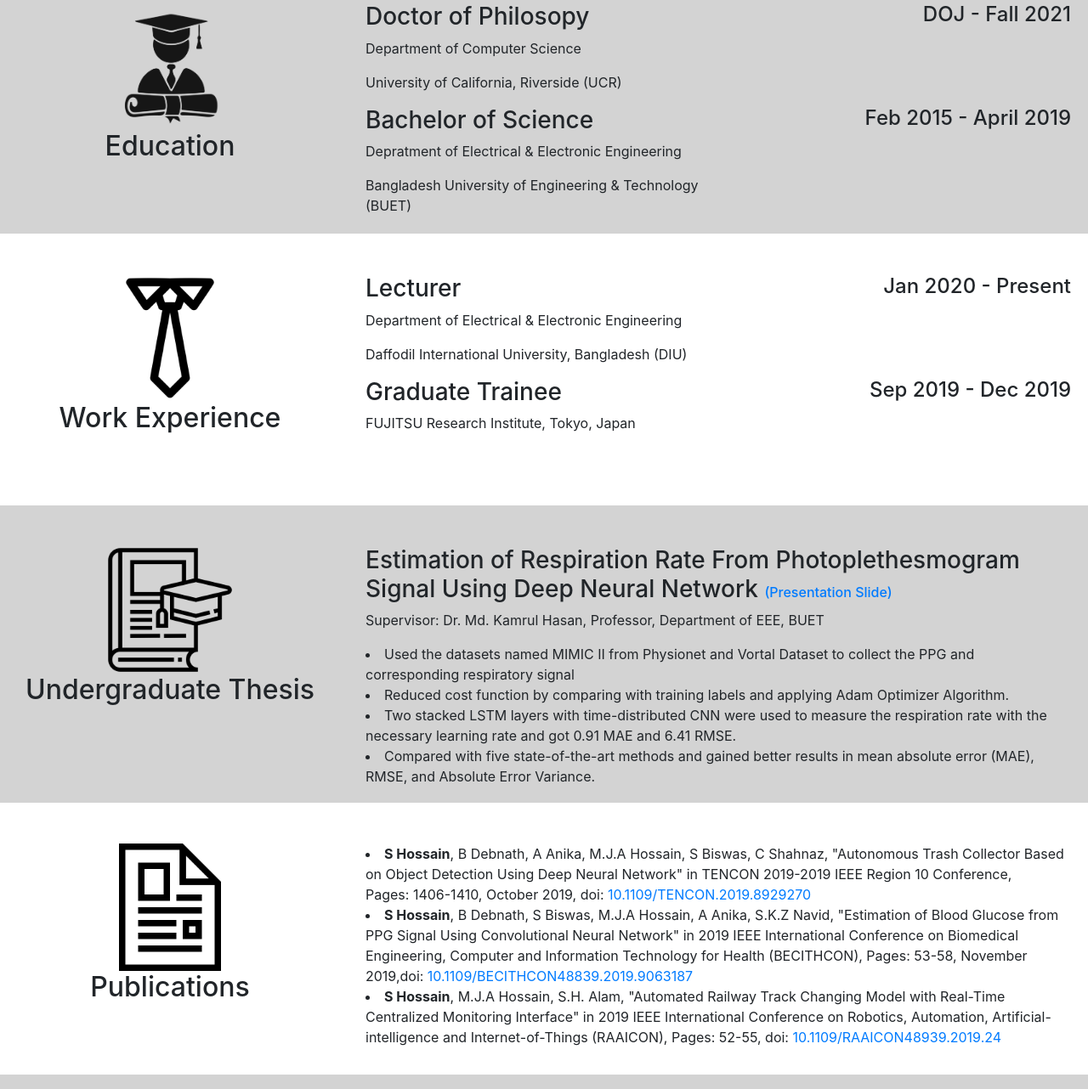
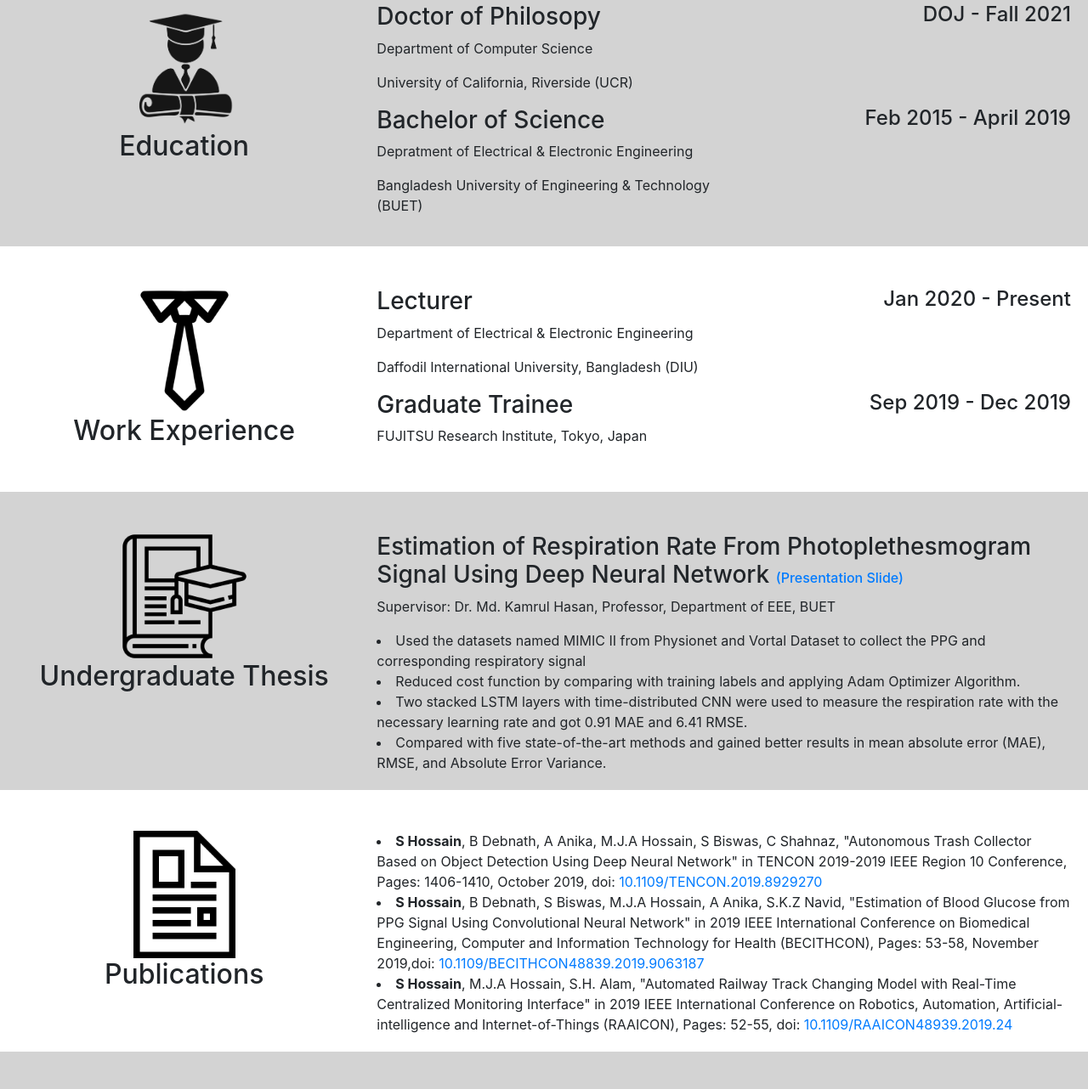
Before and after one commit to ShamimaMoni/Personal-website-SH-, a plain HTML site: page index.html in a window 1280 px wide. Shown: the part 498-1780 px from the top of the page at 85% size. Drawn offline with nearby package versions, Linux system fonts and the light colour scheme.

Commit message:
first commit

```diff
--- a/index.html
+++ b/index.html
@@ -41,11 +41,11 @@
 
         </nav>
         </div>
-    <div class=" intro" id="intro">
+    <div class="container-fluid intro" id="intro">
         <br>
         <br>
         <div class="row">
-            <div class="col-sm-4 col-md-4 category">
+            <div class="col-sm-4 category">
                 <img src="picture.jpg" class="rounded-circle" width="250" alt="">
                 <br>
                 <br>
@@ -54,7 +54,7 @@
                 <a href="https://www.linkedin.com/in/shamima-hossain-9a4473107/"  target="_blank"><img src="linkdin.png" width="40" alt=""></a>
                 <a href="https://www.researchgate.net/profile/Mst-Hossain" target="_blank" ><img src="researchgate.png" width="30" alt=""></a>
             </div>
-            <div class="col-sm-8 col-md-8 myself">
+            <div class="col-sm-8 myself">
                 <p>Hello! I am Shamima Hossain. I am an incoming graduate student at the Department of Computer Science of University of California, Riverside. Currently, I am serving as a Lecturer at the Department of Electrical and Electronic Engineering of Daffodil International University, Dhaka.</p>
                 <p> My research interest includes Data Science, Machine Learning,Artificial Intelligence and Signal Processing. In my free time, I like to read books and travel. </p>
                 <p>You can download my CV <a href="resume.pdf">here.</a></p>
@@ -65,26 +65,27 @@
         <br>
         <br>
         <div class="row">
-            <div class="col-4 category">
+            <div class="col-sm-4 col-md-4 category">
                 <img src="Education.png" width="150" alt="">
                 <h2> Education</h2>
+                <br>
             </div>
-            <div class="col-8">
+            <div class="col-sm-8 col-md-8">
                 <div class="row row-cols-2">
-                    <div class="col-6">
+                    <div class="col-sm-6 col-md-6">
                         <h3>Doctor of Philosopy</h3>
                         <p>Department of Computer Science</p>
                         <p>University of California, Riverside (UCR)</p>
                     </div>
-                    <div class="col-6 Date">
+                    <div class="col-sm-6 col-md-6 Date">
                         <h4>DOJ - Fall 2021</h4>
                     </div>
-                    <div class="col-6">
+                    <div class="col-sm-6 col-md-6">
                         <h3>Bachelor of Science</h3>
                         <p>Depratment of Electrical & Electronic Engineering</p>
                         <p>Bangladesh University of Engineering & Technology (BUET)</p>
                     </div>
-                    <div class="col-6 Date">
+                    <div class="col-sm-6 col-md-6 Date">
                         <h4>Feb 2015 - April 2019</h4>
                     </div>
                   </div>
@@ -95,25 +96,26 @@
         <br>
         <br>
         <div class="row">
-            <div class="col-4 category">
+            <div class="col-sm-4 col-md-4 category">
                 <img src="Experience.png" width="150" alt="">
                 <h2>Work Experience</h2>
+                <br>
             </div>
-            <div class="col-8">
+            <div class="col-sm-8 col-md-8">
                 <div class="row row-cols-2">
-                    <div class="col-6">
+                    <div class="col-sm-6 col-md-6">
                         <h3>Lecturer</h3>
                         <p>Department of Electrical & Electronic Engineering</p>
                         <p>Daffodil International University, Bangladesh (DIU)</p>
                     </div>
-                    <div class="col-6 Date">
+                    <div class="col-sm-6 col-md-6 Date">
                         <h4>Jan 2020 - Present</h4>
                     </div>
-                    <div class="col-6">
+                    <div class="col-sm-6 col-md-6">
                         <h3>Graduate Trainee</h3>
                         <p>FUJITSU Research Institute, Tokyo, Japan</p>
                     </div>
-                    <div class="col-6 Date">
+                    <div class="col-sm-6 col-md-6 Date">
                         <h4>Sep 2019 - Dec 2019</h4>
                     </div>
                   </div>
@@ -125,11 +127,12 @@
         <br>
         <br>
         <div class="row">
-            <div class="col-4 category">
+            <div class="col-sm-4 col-md-4 category">
                 <img src="thesis.png" width="150" alt="">
                 <h2>Undergraduate Thesis</h2>
+                <br>
             </div>
-            <div class="col-8">
+            <div class="col-sm-8 col-md-8">
                 <h3>Estimation of Respiration Rate From Photoplethesmogram Signal Using Deep Neural Network <span id="thesis_link"><a href="https://drive.google.com/file/d/1Y52GgZ9QzsgNR5_IfiB33fWDk-ij9J9e/view?usp=sharing" target="_blank">(Presentation Slide)</a></span> </h3>
                 <p>Supervisor: Dr. Md. Kamrul Hasan, Professor, Department of EEE, BUET</p>
                 <li>Used the datasets named MIMIC II from Physionet and Vortal Dataset to collect the PPG and corresponding respiratory signal</li>
@@ -144,11 +147,12 @@
         <br>
         <br>
         <div class="row">
-            <div class="col-4 category">
+            <div class="col-sm-4 col-md-4 category">
                 <img src="publication.png" width="150" alt="">
                 <h2>Publications</h2>
+                <br>
             </div>
-            <div class="col-8">
+            <div class="col-sm-8 col-md-8">
                 <li> <b>S Hossain</b>, B Debnath, A Anika, M.J.A Hossain, S Biswas, C Shahnaz, "Autonomous Trash Collector Based on Object Detection Using Deep Neural Network" in TENCON 2019-2019 IEEE Region 10 Conference, Pages: 1406-1410, October 2019, doi: <a href="10.1109/TENCON.2019.8929270" target="_blank">10.1109/TENCON.2019.8929270</a> </li>
                 <li><b>S Hossain</b>, B Debnath, S Biswas, M.J.A Hossain, A Anika, S.K.Z Navid, "Estimation of Blood Glucose from PPG Signal Using Convolutional Neural Network" in 2019 IEEE International Conference on Biomedical Engineering, Computer and Information Technology for Health (BECITHCON), Pages: 53-58, November 2019,doi: <a href="10.1109/BECITHCON48839.2019.9063187" target="_blank">10.1109/BECITHCON48839.2019.9063187</a> </li>
                 <li><b>S Hossain</b>, M.J.A Hossain, S.H. Alam, "Automated Railway Track Changing Model with Real-Time Centralized Monitoring Interface" in 2019 IEEE International Conference on Robotics, Automation, Artificial-intelligence and Internet-of-Things (RAAICON), Pages: 52-55, doi: <a href="10.1109/RAAICON48939.2019.24" target="_blank">10.1109/RAAICON48939.2019.24</a></li>
--- a/style.css
+++ b/style.css
@@ -1,7 +1,8 @@
 .education{
     background-color: lightgray;
-    height: 320px;
     padding-right: 20px;
+    padding-bottom: 20px;
+    padding-left: 20px;
 }
 .category{
     text-align: center;
@@ -12,14 +13,16 @@
 }
 
 .experience{
-    height: 320px;
     padding-right: 20px;
+    padding-bottom: 20px;
+    padding-left: 20px;
 }
 
 .thesis{
     background-color: lightgray;
-    height: 350px;
     padding-right: 20px;
+    padding-bottom: 20px;
+    padding-left: 20px;
 }
 
 #thesis_link{
@@ -27,14 +30,16 @@
 }
 
 .publications{
-    height: 320px;
     padding-right: 20px;
+    padding-bottom: 20px;
+    padding-left: 20px;
 }
 
 .Contact{
     background-color: lightgray;
-    height: 200px;
     padding-right: 20px;
+    padding-bottom: 20px;
+    padding-left: 20px;
 }
 
 
```
